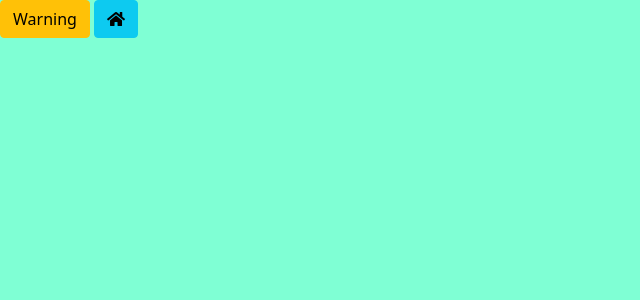
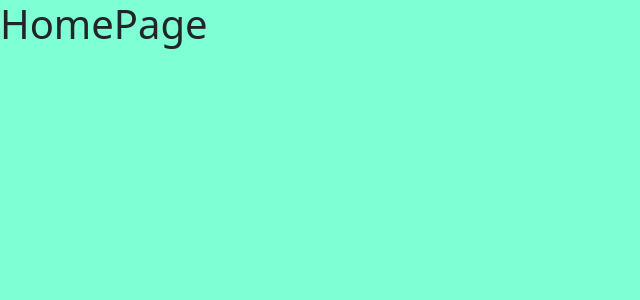
Before and after one commit to wilfred05777/ecommerce-react-laravel-PWA, a React (Create React App) app in the folder user/ecom/: page / in a window 1280 px wide. Shown: the top 300 px of the page, without its empty margins (0-640 px from the left). Built offline with nearby package versions, Linux system fonts and the light colour scheme.

Commit message:
261. Config Routing

```diff
--- a/user/ecom/package.json
+++ b/user/ecom/package.json
@@ -11,6 +11,8 @@
     "react": "^18.1.0",
     "react-bootstrap": "^2.4.0",
     "react-dom": "^18.1.0",
+    "react-router": "^6.3.0",
+    "react-router-dom": "^6.3.0",
     "react-scripts": "5.0.1",
     "react-slick": "^0.29.0",
     "slick-carousel": "^1.8.1",
--- a/user/ecom/src/App.js
+++ b/user/ecom/src/App.js
@@ -1,14 +1,14 @@
-import React, { Component } from "react";
-import { Button } from "react-bootstrap";
+import React, { Component, Fragment } from "react";
+// import BrowserRouter from "react-router-dom";
+import AppRoute from "./route/AppRoute";
 
 export class App extends Component {
   render() {
     return (
       <div>
-        <Button variant="warning">Warning</Button>{" "}
-        <Button variant="info">
-          <i className="fa fa-home"></i>
-        </Button>
+        <Fragment>
+          <AppRoute />
+        </Fragment>
       </div>
     );
   }
--- /dev/null
+++ b/user/ecom/src/pages/Contact.jsx
@@ -0,0 +1,14 @@
+import React, { Component } from "react";
+
+export class Contact extends Component {
+  render() {
+    return (
+      <div>
+        Contact
+        <></>
+      </div>
+    );
+  }
+}
+
+export default Contact;
--- /dev/null
+++ b/user/ecom/src/pages/HomePage.jsx
@@ -0,0 +1,13 @@
+import React, { Component, Fragment } from "react";
+
+export class HomePage extends Component {
+  render() {
+    return (
+      <Fragment>
+        <h1>HomePage</h1>
+      </Fragment>
+    );
+  }
+}
+
+export default HomePage;
--- /dev/null
+++ b/user/ecom/src/route/AppRoute.js
@@ -0,0 +1,22 @@
+import React, { Component, Fragment } from "react";
+// import { Router, Route, Switch } from "react-router";
+import { BrowserRouter as Router, Routes, Route } from "react-router-dom";
+import Contact from "../pages/Contact";
+import HomePage from "../pages/HomePage";
+
+export class AppRoute extends Component {
+  render() {
+    return (
+      <Fragment>
+        <Router>
+          <Routes>
+            <Route path="/" exact element={<HomePage />} />
+            <Route path="/contact" element={<Contact />} />
+          </Routes>
+        </Router>
+      </Fragment>
+    );
+  }
+}
+
+export default AppRoute;
```
Also changed, not shown: 1 other file (tests, documents, lock files or other folders).
